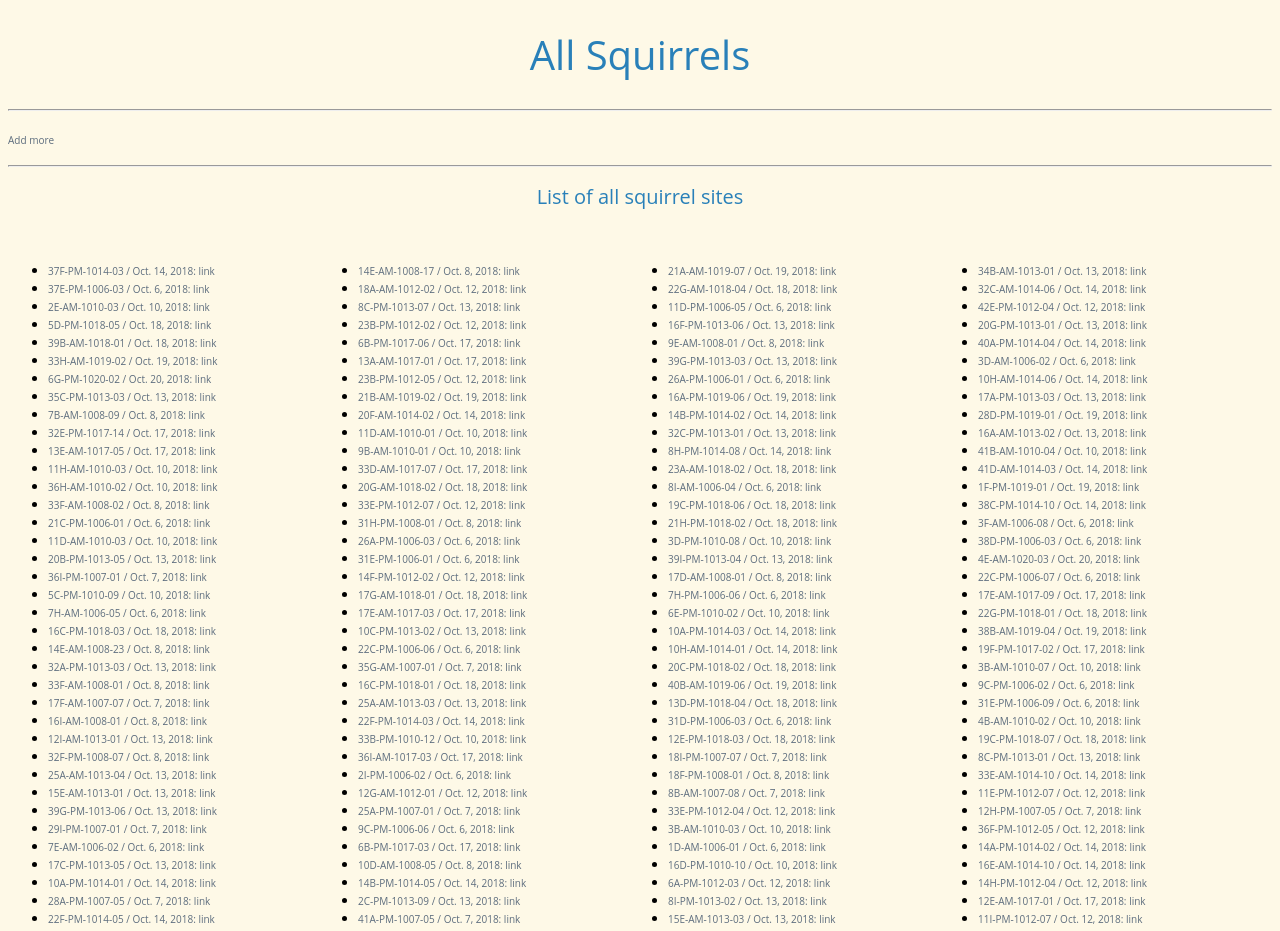
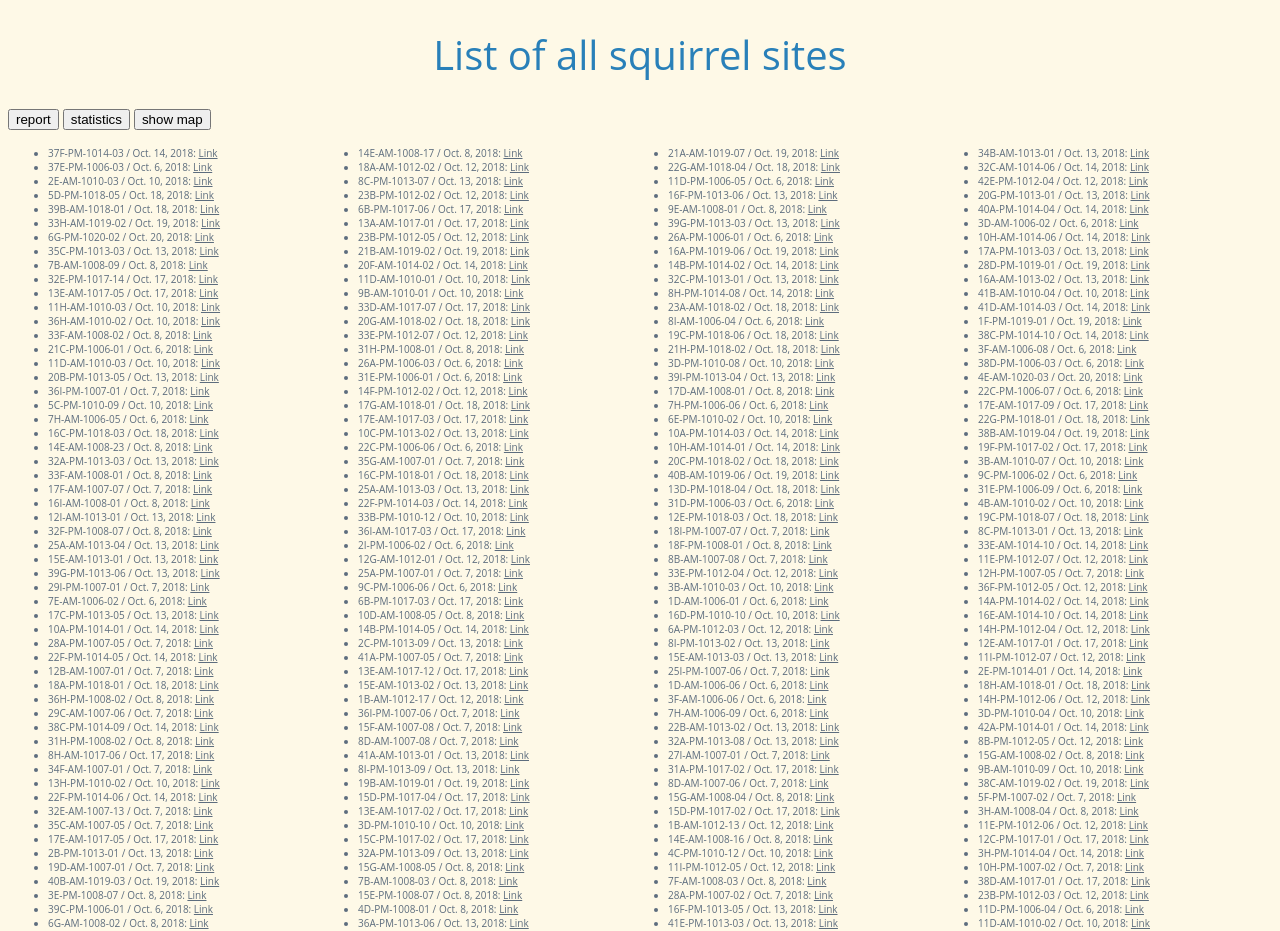
Before and after one commit to r50206v/E4501-Web-Project, a Django app: page / in a window 1280 px wide. Shown: the top 931 px of the page. Run offline with Django 3.2, Linux system fonts and the light colour scheme; data comes from the database, SQL or seed files in the repository.

Commit message:
[BUGFIX] adding bottons (stats, map, report) and adding hyperlink to each site

```diff
--- a/sightings/templates/sightings/all.html
+++ b/sightings/templates/sightings/all.html
@@ -1,5 +1,5 @@
-<!DOCTYPE html>
-<html lang='en-US'>
+<!doctype html>
+<html>
     <head>
         <style type='text/css'>
             body {
@@ -29,6 +29,12 @@
                 font-size: 10px;
                 font-weight: 500;
             }
+            li {
+                color: #5D6D7E;
+                font-family: 'Open Sans', sans-serif;
+                font-size: 10px;
+                font-weight: 500;
+            }
             ul {
                 -webkit-column-count: 4; /* Chrom, Safari, Opera */
                 -moz-column-count: 4; /* Firefox */
@@ -36,26 +42,22 @@
             }
         </style>
     </head>
-    <head>
     <body>
-            {% load static %}
-            <h1 align='center'>All Squirrels</h1>
-            <hr>
-
-            <p align='left'><a>Add more</a></p>
-            <hr>
-
-            <h2 align='center'>
-                List of all squirrel sites
-            </h2>
-            <br>
+        <h1 align='center'>List of all squirrel sites</h1>
+        <form>
+            <div>
+            <a href="/sightings/add"><button type="button">report</button></a>
+            <a href="/sightings/stats"><button type="button">statistics</button></a>
+            <a href="/map"><button type="button">show map</button></a>
+            </div>
+        </form>
         <ul>
             {% for data in squirrels %}
                 <li>
-                    <a>{{data.unique_squirrel_id}} / {{data.date}}: link</a>
+                    {{ data.unique_squirrel_id }} / {{data.date}}:
+                    <a href="/sightings/{{data.unique_squirrel_id}}">Link</a>
                 </li>
             {% endfor %}
         </ul>
     </body>
-    </head>
 </html>
```
Lines whose indentation alone changed are shown as unchanged.
